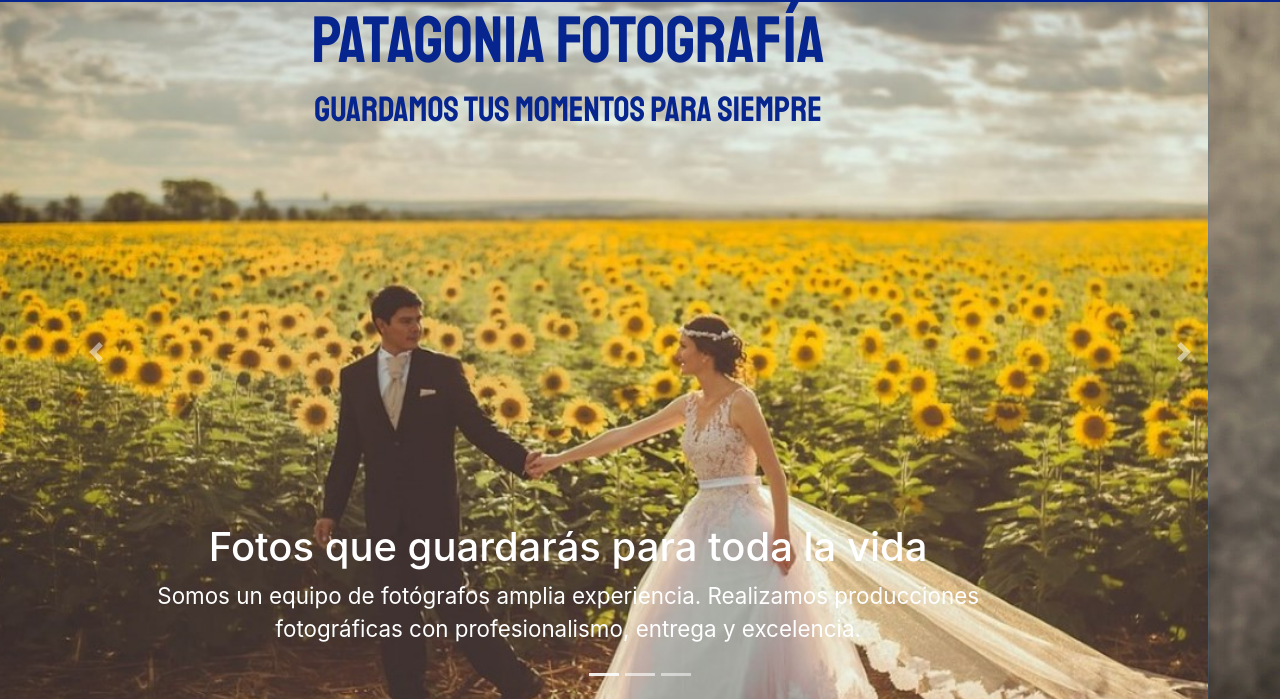
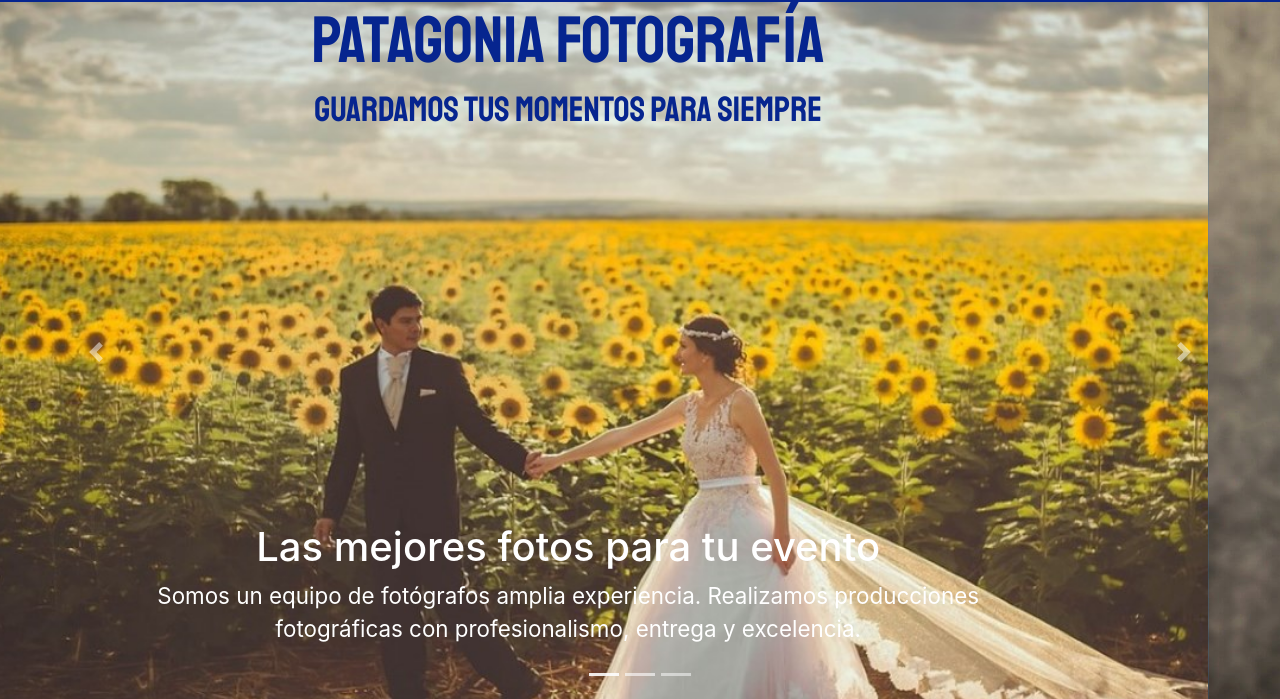
Before and after one commit to ltiraboschi/patagoniafotografia, a plain HTML site: page index.html in a window 1280 px wide. Shown: the part 75-774 px from the top of the page. Drawn offline with nearby package versions, Linux system fonts and the light colour scheme.

Commit message:
título carousel

```diff
--- a/index.html
+++ b/index.html
@@ -67,7 +67,7 @@
 </div>
           <img class="d-block w-100" src="fotos/slide1.jpg" alt="Fotografía de boda de Patagonia Fotografía">
           <div class="carousel-caption d-md-block">
-            <h1>Fotos que guardarás para toda la vida</h1>
+            <h1>Las mejores fotos para tu evento</h1>
             <p>Somos un equipo de fotógrafos amplia experiencia. Realizamos producciones fotográficas con profesionalismo, entrega y excelencia. </p>
           </div>
         </div>
```
